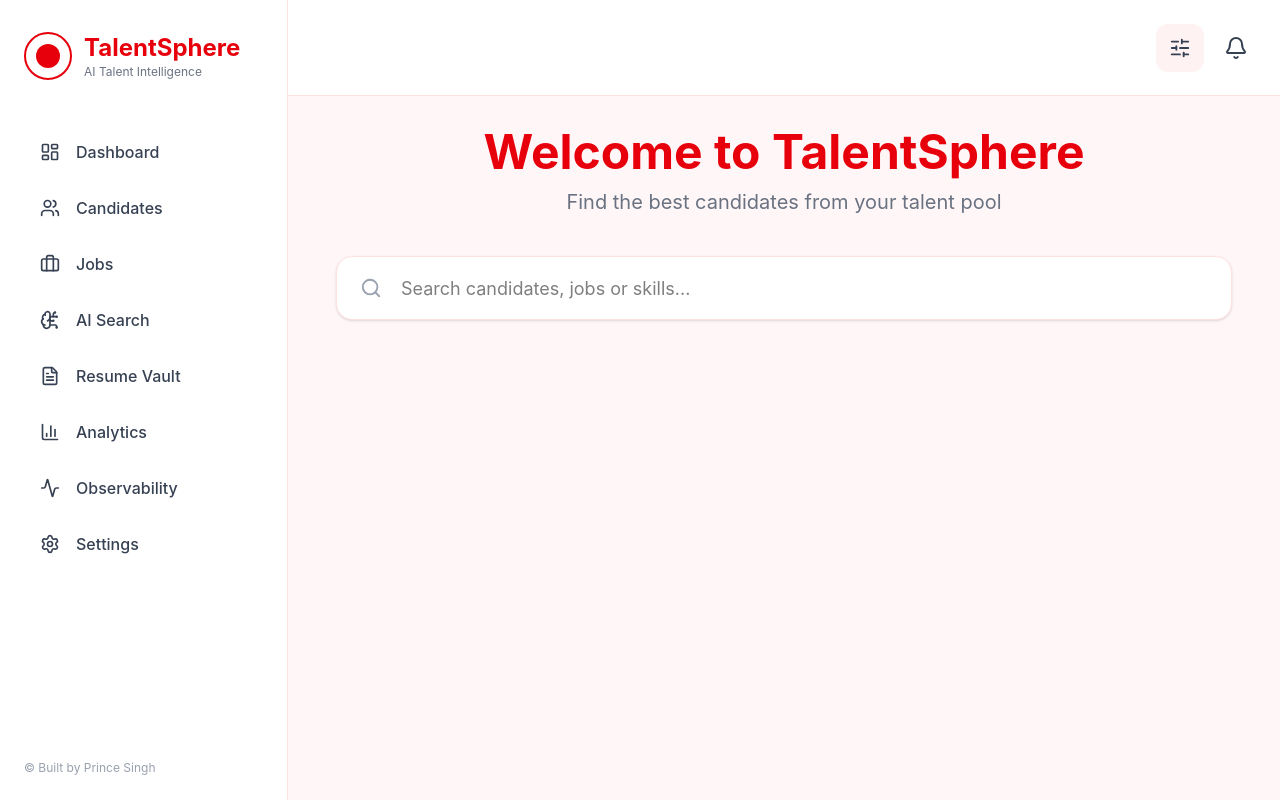
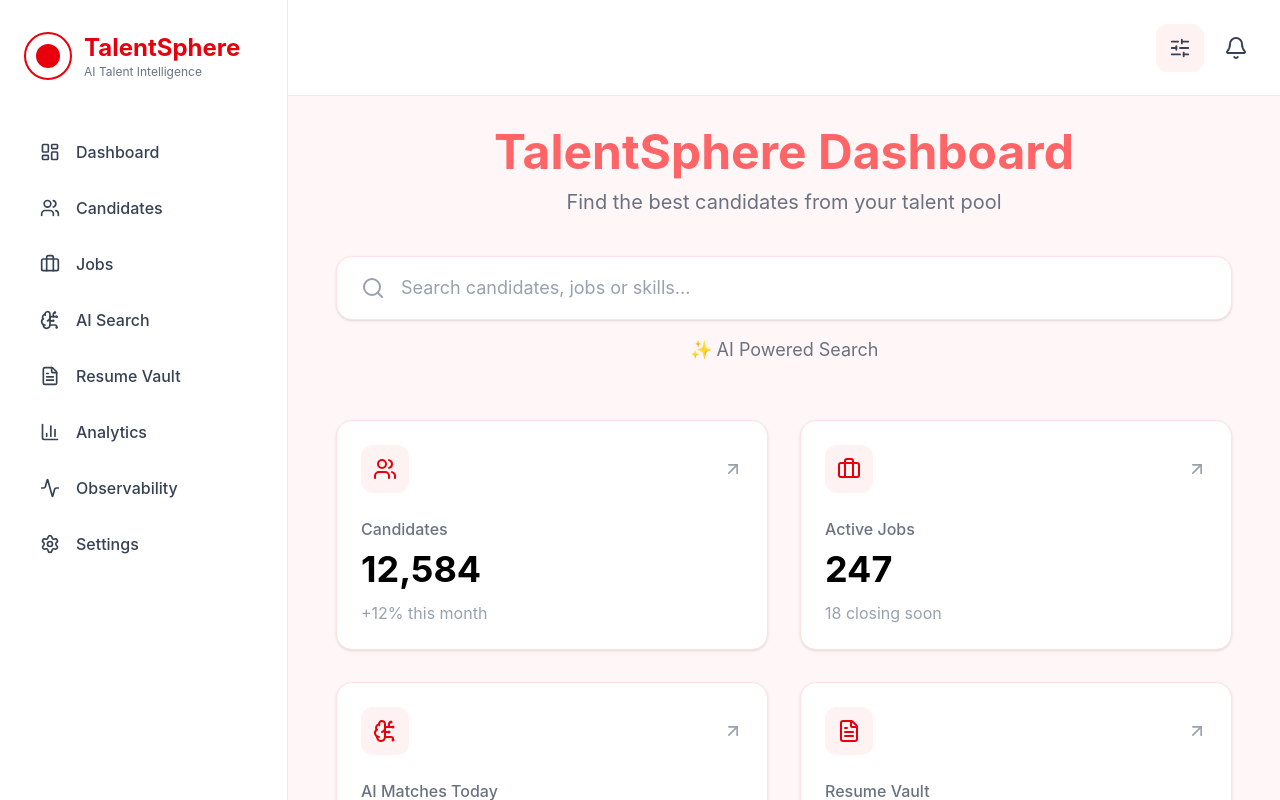
Before and after one commit to princeanv123/talentsphere, a React app in the folder frontend/: page /dashboard in a window 1280 px wide. Shown: the top 800 px of the page. Built offline with nearby package versions, Linux system fonts and the light colour scheme; the HTML template or start-up script is replaced by a standard one.

Commit message:
TS-UI-002: Implement TalentSphere Dashboard homepage with AI search, dashboard cards, layout refinements and branding

```diff
--- /dev/null
+++ b/frontend/src/components/dashboard/DashboardCard.jsx
@@ -0,0 +1,46 @@
+import { ArrowUpRight } from "lucide-react";
+
+export default function DashboardCard({
+  icon,
+  title,
+  value,
+  subtitle,
+}) {
+  const Icon = icon;
+
+  return (
+    <div className="bg-white rounded-2xl shadow-sm border border-red-100 p-6 hover:shadow-lg transition">
+
+      <div className="flex items-center justify-between">
+
+        <div className="w-12 h-12 rounded-xl bg-red-50 flex items-center justify-center">
+
+          <Icon
+            className="text-red-600"
+            size={24}
+          />
+
+        </div>
+
+        <ArrowUpRight
+          className="text-gray-400"
+          size={20}
+        />
+
+      </div>
+
+      <h3 className="mt-6 text-gray-500 font-medium">
+        {title}
+      </h3>
+
+      <h2 className="text-4xl font-bold mt-2">
+        {value}
+      </h2>
+
+      <p className="text-gray-400 mt-3">
+        {subtitle}
+      </p>
+
+    </div>
+  );
+}
--- a/frontend/src/pages/Dashboard/Dashboard.jsx
+++ b/frontend/src/pages/Dashboard/Dashboard.jsx
@@ -1,6 +1,13 @@
 import { Search } from "lucide-react";
 import MainLayout from "../../components/layouts/MainLayout";
+import {
+  Users,
+  Briefcase,
+  BrainCircuit,
+  FileText,
+} from "lucide-react";
 
+import DashboardCard from "../../components/dashboard/DashboardCard";
 export default function Dashboard() {
   return (
     <MainLayout>
@@ -9,8 +16,8 @@ export default function Dashboard() {
 
   {/* Heading */}
 
- <h1 className="text-5xl font-bold text-red-600 -mt-6">
-    Welcome to TalentSphere
+ <h1 className="text-5xl font-bold text-red-400 -mt-6">
+    TalentSphere Dashboard
 </h1>
 
   {/* Tagline */}
@@ -20,24 +27,63 @@ export default function Dashboard() {
   </p>
 
   {/* Search */}
+<div className="mt-10 w-full max-w-5xl">
 
-  <div className="relative mt-10 w-full max-w-5xl">
+  <div className="flex items-center h-16 rounded-2xl border border-red-100 bg-white shadow-sm px-6 focus-within:ring-2 focus-within:ring-red-500">
 
     <Search
-      size={22}
-      className="absolute left-6 top-1/2 -translate-y-1/2 text-gray-400"
+      size={24}
+      className="text-gray-400 flex-shrink-0"
     />
 
     <input
       type="text"
       placeholder="Search candidates, jobs or skills..."
-      className="w-full h-16 rounded-2xl border border-red-100 bg-white pl-16 pr-6 text-lg shadow-sm focus:outline-none focus:ring-2 focus:ring-red-500"
+      className="ml-4 w-full bg-transparent text-lg text-gray-700 placeholder:text-gray-400 outline-none"
     />
 
   </div>
 
+  <div className="mt-4 flex justify-center">
+    <span className="text-gray-500 text-lg">
+      ✨ AI Powered Search
+    </span>
+  </div>
+
 </div>
 
+</div>
+<div className="grid grid-cols-2 gap-8 mt-14 w-full max-w-6xl">
+
+  <DashboardCard
+    icon={Users}
+    title="Candidates"
+    value="12,584"
+    subtitle="+12% this month"
+  />
+
+  <DashboardCard
+    icon={Briefcase}
+    title="Active Jobs"
+    value="247"
+    subtitle="18 closing soon"
+  />
+
+  <DashboardCard
+    icon={BrainCircuit}
+    title="AI Matches Today"
+    value="438"
+    subtitle="96% matching accuracy"
+  />
+
+  <DashboardCard
+    icon={FileText}
+    title="Resume Vault"
+    value="25,000"
+    subtitle="+326 uploaded today"
+  />
+
+</div>
     </MainLayout>
   );
 }
```
